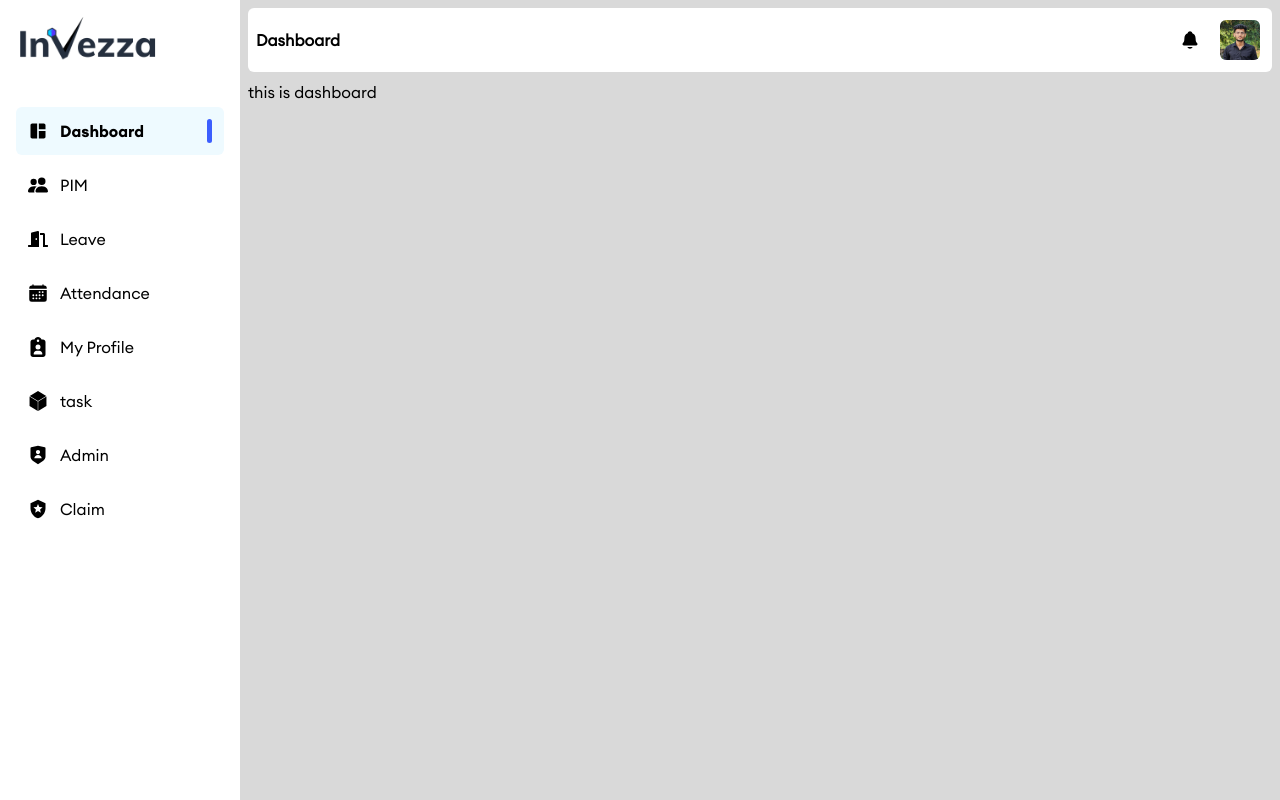
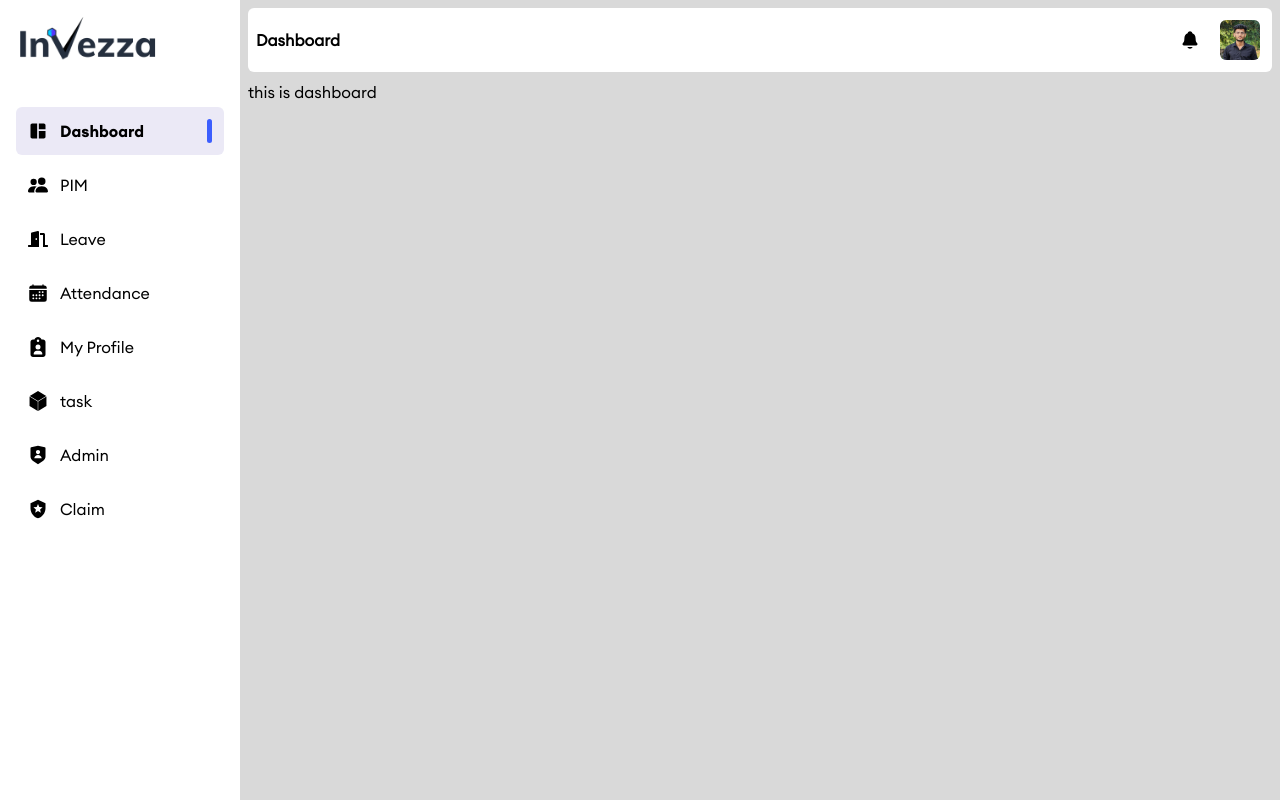
Before and after one commit to shubshinde1/invezza-hrm, a React (Create React App) app: page / in a window 1280 px wide. Built offline with nearby package versions, Linux system fonts and the light colour scheme.

Commit message:
color update

```diff
--- a/src/components/shared/Sidebar.js
+++ b/src/components/shared/Sidebar.js
@@ -7,7 +7,7 @@ import { TbLayoutSidebarLeftCollapseFilled } from "react-icons/tb";
 import { HiMenuAlt1 } from "react-icons/hi";
 
 const LinkClasses =
-  "flex hover:bg-[#EEFAFF] hover:duration-500 p-3 mt-1.5 rounded-md euclid";
+  "flex hover:bg-[#EBE9F6] hover:duration-500 p-3 mt-1.5 rounded-md euclid";
 
 export default function Sidebar() {
   const { pathname } = useLocation();
@@ -89,7 +89,7 @@ export default function Sidebar() {
         <div className=" flex flex-row justify-between items-center">
           <img src={logo} className="pr-16" alt="logo" />
           <TbLayoutSidebarLeftCollapseFilled
-            className="text-2xl absolute flex md:hidden right-5 mt-5 hover:bg-col-cust rounded-md"
+            className="text-2xl absolute flex md:hidden right-5 mt-5 hover:bg-[#EBE9F6] rounded-md"
             onClick={toggleSidebar}
           />
         </div>
@@ -135,7 +135,7 @@ function SidebarLink({ item, pathname, onClick }) {
       to={item.path}
       className={classNames(
         pathname === item.path
-          ? "euclid-bold bg-col-cust after:w-1.5 after:bg-[#3C5EFE] after:rounded-full"
+          ? "euclid-bold bg-[#EBE9F6] after:w-1.5 after:bg-[#3C5EFE] after:rounded-full"
           : "",
         LinkClasses
       )}
```
Also changed, not shown: 19 other files (tests, documents, lock files or other folders).
